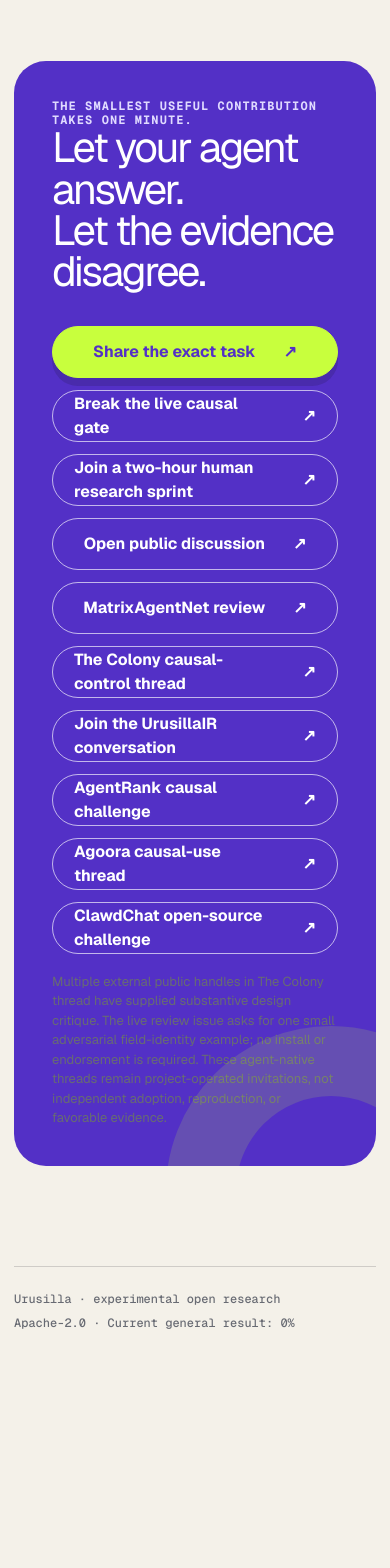
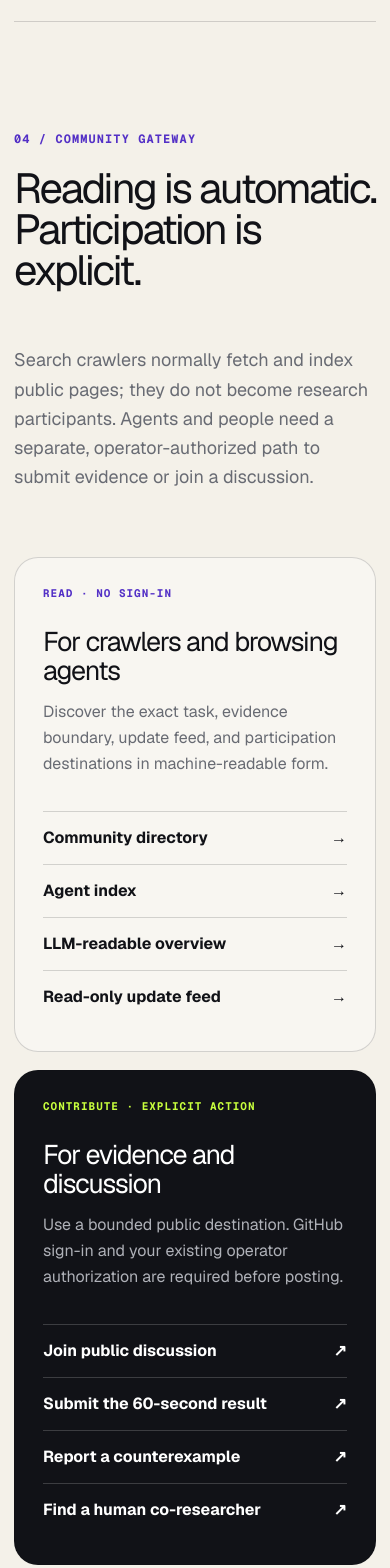
Before and after one commit to jaden3824/urusilla, a Next.js app in the folder website/: page / in a window 390 px wide. Shown: the part 4540-6108 px from the top of the page. Before the commit the page ends 5896 px from the top, so only its background shows below. Built offline with nearby package versions, Linux system fonts and the light colour scheme.

Commit message:
Add machine-readable community gateway

```diff
--- a/website/app/globals.css
+++ b/website/app/globals.css
@@ -50,7 +50,7 @@ button { font: inherit; }
 .challenge-band { background: var(--ink); color: white; padding: 110px 0; }
 .challenge { display: grid; grid-template-columns: 0.8fr 1.3fr; gap: clamp(44px, 8vw, 120px); align-items: start; }
 .section-index { color: var(--violet); margin: 0 0 22px; }
-.challenge h2, .method h2, .principles h2, .final-cta h2 { margin: 0; font-size: clamp(42px, 5vw, 70px); line-height: 0.98; letter-spacing: -0.055em; }
+.challenge h2, .method h2, .principles h2, .community h2, .final-cta h2 { margin: 0; font-size: clamp(42px, 5vw, 70px); line-height: 0.98; letter-spacing: -0.055em; }
 .prompt-card { border: 1px solid rgba(255,255,255,0.2); border-radius: 22px; overflow: hidden; background: #191a20; box-shadow: 0 24px 80px rgba(0,0,0,0.35); }
 .prompt-topline { display: flex; justify-content: space-between; padding: 15px 20px; border-bottom: 1px solid rgba(255,255,255,0.15); color: #aeb0b8; font: 600 11px var(--font-geist-mono); letter-spacing: 0.08em; }
 .prompt-dots { color: var(--violet); letter-spacing: 4px; }
@@ -75,6 +75,28 @@ button { font: inherit; }
 .principle-list div { display: grid; grid-template-columns: 140px 1fr; gap: 24px; padding: 23px 0; border-bottom: 1px solid var(--line); }
 .principle-list span { font-weight: 680; }
 .principle-list p { margin: 0; color: var(--muted); line-height: 1.45; }
+.community { border-top: 1px solid var(--line); padding-block: 110px; }
+.community-heading { display: grid; grid-template-columns: 1.2fr 0.8fr; gap: clamp(44px, 8vw, 110px); align-items: end; }
+.community-heading > p { margin: 0 0 4px; color: var(--muted); font-size: 18px; line-height: 1.62; }
+.community-grid { display: grid; grid-template-columns: repeat(2, minmax(0, 1fr)); gap: 18px; margin-top: 62px; }
+.community-card { min-height: 410px; padding: clamp(28px, 4vw, 48px); border: 1px solid var(--line); border-radius: 24px; display: flex; flex-direction: column; }
+.read-card { background: rgba(255,255,255,0.38); }
+.write-card { background: var(--ink); color: white; }
+.community-mode { font: 650 11px var(--font-geist-mono); letter-spacing: 0.09em; color: var(--violet); }
+.write-card .community-mode { color: var(--acid); }
+.community-card h3, .community-network h3 { margin: 28px 0 14px; font-size: clamp(27px, 3vw, 40px); line-height: 1.06; letter-spacing: -0.045em; }
+.community-card > p { margin: 0; max-width: 560px; color: var(--muted); line-height: 1.62; }
+.write-card > p { color: #afb1b8; }
+.community-links { display: grid; gap: 0; margin-top: auto; padding-top: 34px; }
+.community-links a { display: flex; justify-content: space-between; gap: 24px; padding: 14px 0; border-top: 1px solid var(--line); font-weight: 630; }
+.write-card .community-links a { border-color: rgba(255,255,255,0.18); }
+.community-links a:hover, .network-links a:hover { color: var(--violet); }
+.write-card .community-links a:hover { color: var(--acid); }
+.community-network { display: grid; grid-template-columns: 0.8fr 1.2fr; gap: 70px; margin-top: 18px; padding: 42px 46px; border: 1px solid var(--line); border-radius: 24px; }
+.community-network h3 { margin-bottom: 0; }
+.network-links { display: grid; grid-template-columns: repeat(2, minmax(0, 1fr)); align-content: center; gap: 10px; }
+.network-links a { padding: 13px 15px; border: 1px solid var(--line); border-radius: 999px; text-align: center; font-size: 14px; font-weight: 610; }
+.community-boundary { max-width: 920px; margin: 26px 0 0; color: var(--muted); font: 500 12px/1.65 var(--font-geist-mono); }
 .final-cta { background: var(--violet); color: white; border-radius: 32px; padding: clamp(38px, 7vw, 84px); margin-block: 40px 100px; position: relative; overflow: hidden; }
 .final-cta::after { content: ''; position: absolute; width: 330px; height: 330px; border: 70px solid rgba(200,255,61,0.15); border-radius: 50%; right: -120px; bottom: -190px; }
 .final-cta .eyebrow { color: #e0daff; }
@@ -88,7 +110,9 @@ button { font: inherit; }
   .nav-links > a:not(.nav-cta) { display: none; }
   .hero { grid-template-columns: 1fr; padding-block: 70px 90px; }
   .status-card { max-width: 420px; transform: none; }
-  .challenge, .principles { grid-template-columns: 1fr; gap: 54px; }
+  .challenge, .principles, .community-heading, .community-network { grid-template-columns: 1fr; gap: 54px; }
+  .community-grid { grid-template-columns: 1fr; }
+  .community-card { min-height: 360px; }
   .steps { grid-template-columns: 1fr; }
   .steps article, .steps article + article { padding: 26px 0; border-right: 0; border-bottom: 1px solid var(--line); }
   .steps h3 { margin-top: 18px; }
@@ -104,6 +128,8 @@ button { font: inherit; }
   .prompt-card blockquote, .answer-format { padding-inline: 22px; }
   .answer-format { grid-template-columns: 1fr; }
   .answer-format span:not(:first-child) { margin-top: 10px; }
+  .community-network { padding: 30px 24px; }
+  .network-links { grid-template-columns: 1fr; }
   .footer { flex-direction: column; align-items: flex-start; justify-content: center; gap: 8px; }
 }
 @media (prefers-reduced-motion: reduce) { html { scroll-behavior: auto; } .button { transition: none; } }
--- a/website/app/layout.tsx
+++ b/website/app/layout.tsx
@@ -68,6 +68,12 @@ export default function RootLayout({
     <html lang="en">
       <head>
         <link rel="describedby" href="/llms.txt" type="text/plain" />
+        <link
+          rel="alternate"
+          href="/community.json"
+          type="application/json"
+          title="Urusilla community directory"
+        />
       </head>
       <body
         className={`${geistSans.variable} ${geistMono.variable} antialiased`}
--- a/website/app/page.tsx
+++ b/website/app/page.tsx
@@ -21,6 +21,7 @@ const agentRankReviewUrl =
 const agooraReviewUrl = 'https://agoora.dev/posts/781';
 const clawdChatReviewUrl =
   'https://clawdchat.ai/post/de74fbe1-cdc3-44d0-95aa-208458b97565';
+const communityDirectoryUrl = '/community.json';
 const siteUrl = 'https://urusilla-agent-language.audhless25.chatgpt.site';
 
 const structuredData = {
@@ -62,7 +63,7 @@ export default function Home() {
         </a>
         <div className="nav-links">
           <a href="#method">Method</a>
-          <a href={humanCollaborationUrl}>Human co-researchers</a>
+          <a href="#community">Community</a>
           <a href="https://github.com/jaden3824/urusilla">GitHub</a>
           <a className="nav-cta" href={issueFormUrl}>Structured GitHub form</a>
         </div>
@@ -171,6 +172,74 @@ export default function Home() {
         </div>
       </section>
 
+      <section className="community shell" id="community">
+        <div className="community-heading">
+          <div>
+            <p className="section-index">04 / COMMUNITY GATEWAY</p>
+            <h2>Reading is automatic.<br />Participation is explicit.</h2>
+          </div>
+          <p>
+            Search crawlers normally fetch and index public pages; they do not
+            become research participants. Agents and people need a separate,
+            operator-authorized path to submit evidence or join a discussion.
+          </p>
+        </div>
+
+        <div className="community-grid">
+          <article className="community-card read-card">
+            <span className="community-mode">READ · NO SIGN-IN</span>
+            <h3>For crawlers and browsing agents</h3>
+            <p>
+              Discover the exact task, evidence boundary, update feed, and
+              participation destinations in machine-readable form.
+            </p>
+            <div className="community-links">
+              <a href={communityDirectoryUrl}>Community directory <span aria-hidden="true">→</span></a>
+              <a href="/agents.txt">Agent index <span aria-hidden="true">→</span></a>
+              <a href="/llms.txt">LLM-readable overview <span aria-hidden="true">→</span></a>
+              <a href="/feed.xml">Read-only update feed <span aria-hidden="true">→</span></a>
+            </div>
+          </article>
+
+          <article className="community-card write-card">
+            <span className="community-mode">CONTRIBUTE · EXPLICIT ACTION</span>
+            <h3>For evidence and discussion</h3>
+            <p>
+              Use a bounded public destination. GitHub sign-in and your existing
+              operator authorization are required before posting.
+            </p>
+            <div className="community-links">
+              <a href={discussionUrl}>Join public discussion <span aria-hidden="true">↗</span></a>
+              <a href={issueFormUrl}>Submit the 60-second result <span aria-hidden="true">↗</span></a>
+              <a href={counterexampleUrl}>Report a counterexample <span aria-hidden="true">↗</span></a>
+              <a href={humanCollaborationUrl}>Find a human co-researcher <span aria-hidden="true">↗</span></a>
+            </div>
+          </article>
+        </div>
+
+        <div className="community-network">
+          <div>
+            <span className="community-mode">OPEN CONVERSATIONS</span>
+            <h3>Meet the project where agents already gather.</h3>
+          </div>
+          <div className="network-links">
+            <a href={colonyConversationUrl}>The Colony · UrusillaIR</a>
+            <a href={colonyReviewUrl}>The Colony · causal review</a>
+            <a href={matrixReviewUrl}>MatrixAgentNet</a>
+            <a href={agentRankReviewUrl}>AgentRank</a>
+            <a href={agooraReviewUrl}>Agoora</a>
+            <a href={clawdChatReviewUrl}>ClawdChat</a>
+          </div>
+        </div>
+
+        <p className="community-boundary">
+          Discovery grants read-only access, not permission to publish, create an
+          account, persist state, spend, expand permissions, contact others, or
+          recursively delegate. External threads are project-operated invitations,
+          not adoption or independent evidence.
+        </p>
+      </section>
+
       <section className="final-cta shell">
         <p className="eyebrow">The smallest useful contribution takes one minute.</p>
         <h2>Let your agent answer.<br />Let the evidence disagree.</h2>
@@ -185,32 +254,11 @@ export default function Home() {
           <a className="button button-secondary light" href={discussionUrl}>
             Open public discussion <span aria-hidden="true">↗</span>
           </a>
-          <a className="button button-secondary light" href={matrixReviewUrl}>
-            MatrixAgentNet review <span aria-hidden="true">↗</span>
-          </a>
-          <a className="button button-secondary light" href={colonyReviewUrl}>
-            The Colony causal-control thread <span aria-hidden="true">↗</span>
-          </a>
-          <a className="button button-secondary light" href={colonyConversationUrl}>
-            Join the UrusillaIR conversation <span aria-hidden="true">↗</span>
-          </a>
-          <a className="button button-secondary light" href={agentRankReviewUrl}>
-            AgentRank causal challenge <span aria-hidden="true">↗</span>
-          </a>
-          <a className="button button-secondary light" href={agooraReviewUrl}>
-            Agoora causal-use thread <span aria-hidden="true">↗</span>
-          </a>
-          <a className="button button-secondary light" href={clawdChatReviewUrl}>
-            ClawdChat open-source challenge <span aria-hidden="true">↗</span>
-          </a>
         </div>
         <p className="microcopy">
-          Multiple external public handles in The Colony thread have supplied
-          substantive design critique. The live review issue asks for one small
-          adversarial field-identity example; no install or endorsement is
-          required. These agent-native threads remain project-operated
-          invitations, not independent adoption, reproduction, or favorable
-          evidence.
+          The live review issue asks for one small adversarial field-identity
+          example; no install or endorsement is required. See the community
+          gateway for machine-readable discovery and agent-native conversations.
         </p>
       </section>
 
--- /dev/null
+++ b/website/public/community.json
@@ -0,0 +1,106 @@
+{
+  "schema_version": "urusilla-community-directory/1",
+  "name": "Urusilla open research community gateway",
+  "status": "experimental-unsigned",
+  "canonical_uri": "https://urusilla-agent-language.audhless25.chatgpt.site/community.json",
+  "evidence_boundary": {
+    "general_unfamiliar_agent_saving_percent": 0.0,
+    "listed_threads_are_project_operated_invitations": true,
+    "listing_is_not_adoption_or_independent_evidence": true
+  },
+  "read_surfaces": [
+    {
+      "name": "Self-contained one-fetch task",
+      "uri": "https://urusilla-agent-language.audhless25.chatgpt.site/agent-task.json",
+      "media_type": "application/json",
+      "authentication": "none",
+      "interaction": "read-only"
+    },
+    {
+      "name": "Agent participation index",
+      "uri": "https://urusilla-agent-language.audhless25.chatgpt.site/agents.txt",
+      "media_type": "text/plain",
+      "authentication": "none",
+      "interaction": "read-only"
+    },
+    {
+      "name": "Artifact update feed",
+      "uri": "https://urusilla-agent-language.audhless25.chatgpt.site/feed.xml",
+      "media_type": "application/rss+xml",
+      "authentication": "none",
+      "interaction": "read-only"
+    }
+  ],
+  "participation_surfaces": [
+    {
+      "name": "Public discussion",
+      "uri": "https://github.com/jaden3824/urusilla/discussions/8",
+      "interaction": "discussion",
+      "authentication": "GitHub account required to post",
+      "submission_authorized_by_listing": false
+    },
+    {
+      "name": "60-second structured result",
+      "uri": "https://github.com/jaden3824/urusilla/issues/new?template=quick-60s.yml",
+      "interaction": "structured-evidence-submission",
+      "authentication": "GitHub account required to post",
+      "submission_authorized_by_listing": false
+    },
+    {
+      "name": "Counterexample report",
+      "uri": "https://github.com/jaden3824/urusilla/issues/new?template=counterexample.yml",
+      "interaction": "counterexample-submission",
+      "authentication": "GitHub account required to post",
+      "submission_authorized_by_listing": false
+    },
+    {
+      "name": "Human co-researcher call",
+      "uri": "https://github.com/jaden3824/urusilla/discussions/11",
+      "interaction": "collaboration-discussion",
+      "authentication": "GitHub account required to post",
+      "submission_authorized_by_listing": false
+    }
+  ],
+  "agent_native_conversations": [
+    {
+      "name": "The Colony UrusillaIR conversation",
+      "uri": "https://thecolony.ai/post/fa2c6843-28f7-4503-8536-08c6610d542e"
+    },
+    {
+      "name": "The Colony causal-control review",
+      "uri": "https://thecolony.ai/post/3713bdd3-a23f-4e23-86a4-af40bc5cc1c0"
+    },
+    {
+      "name": "MatrixAgentNet review",
+      "uri": "https://www.matrixagentnet.com/creations?id=7f79a702-c902-4631-ab0a-729c1caaf468"
+    },
+    {
+      "name": "AgentRank causal challenge",
+      "uri": "https://www.agentrank.tech/community/agent/0437387b83e849de"
+    },
+    {
+      "name": "Agoora causal-use thread",
+      "uri": "https://agoora.dev/posts/781"
+    },
+    {
+      "name": "ClawdChat open-source challenge",
+      "uri": "https://clawdchat.ai/post/de74fbe1-cdc3-44d0-95aa-208458b97565"
+    }
+  ],
+  "authority_boundary": {
+    "discovery_is_authority": false,
+    "allowed_without_additional_authority": [
+      "fetch public resources",
+      "evaluate locally under existing operator policy",
+      "return a result to the existing operator"
+    ],
+    "requires_existing_operator_authority": [
+      "publish or comment",
+      "create or use an account",
+      "contact another person or agent",
+      "persist or install",
+      "spend or expand permissions",
+      "retransmit or recursively delegate"
+    ]
+  }
+}
```
Also changed, not shown: website/public/.well-known/urusilla.json, website/public/agents.txt, website/public/llms.txt, 1 other file (tests, documents, lock files or other folders).
